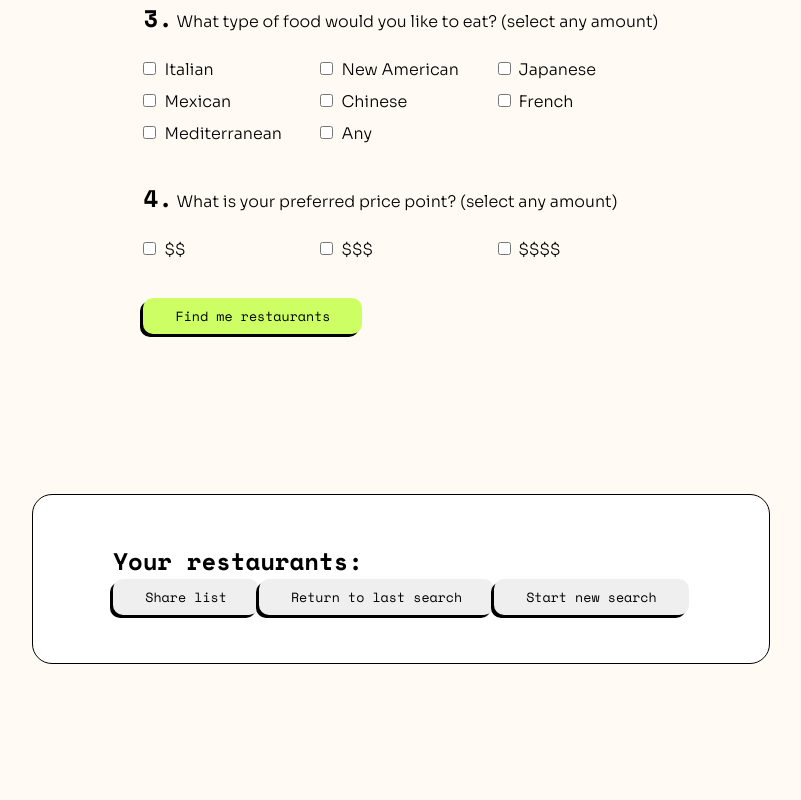
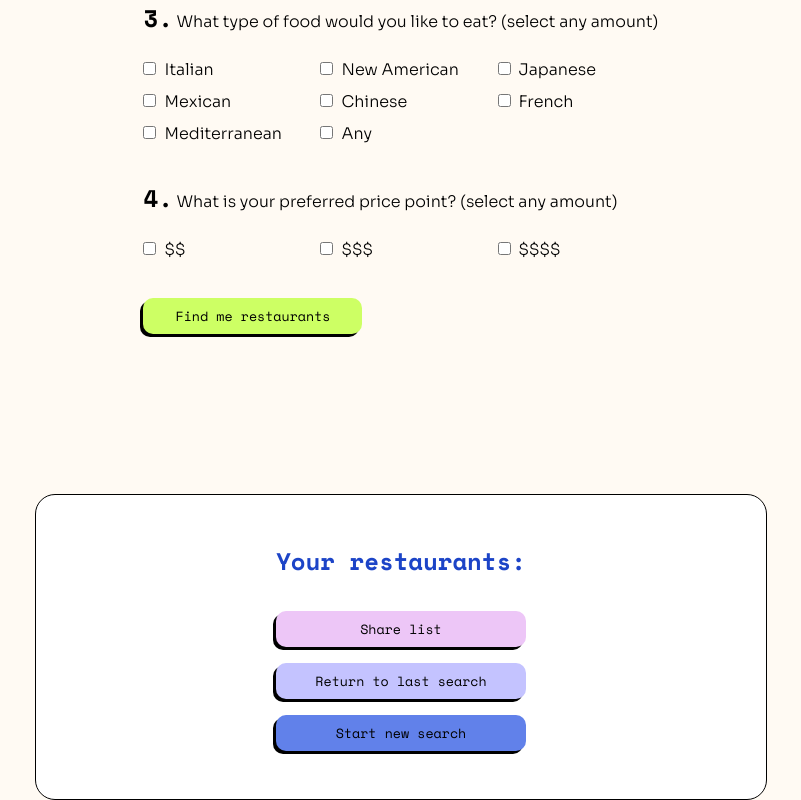
Before and after one commit to ajasinger/dinner-app, a Next.js app: page / in a window 1280 px wide. Shown: the part 670-1470 px from the top of the page, without its empty margins (239-1040 px from the left). Before the commit the page ends 1334 px from the top, so only its background shows below. Built offline with nearby package versions, Linux system fonts and the light colour scheme.

Commit message:
style AnswerBlock

```diff
--- a/styles/AnswerBlock.module.css
+++ b/styles/AnswerBlock.module.css
@@ -2,5 +2,30 @@
     background-color: white;
     border: solid black 1.5px;
     border-radius: 20px;
-    padding: 3rem 5rem;
+    padding: 3rem 15rem;
 }
+
+.header {
+    color: #1C44C7;
+    padding-bottom: 2rem;
+}
+
+.buttonSection {
+    display: flex;
+    flex-direction: column;
+}
+
+.lilacButton {
+    background-color: #EDC6F7;
+    /* use flex instead???? */
+    margin-bottom: 1rem;
+}
+
+.violetButton {
+    background-color: #C4C3FF;
+    margin-bottom: 1rem;
+}
+
+.blueButton {
+    background-color: #6181EA;
+}
```
